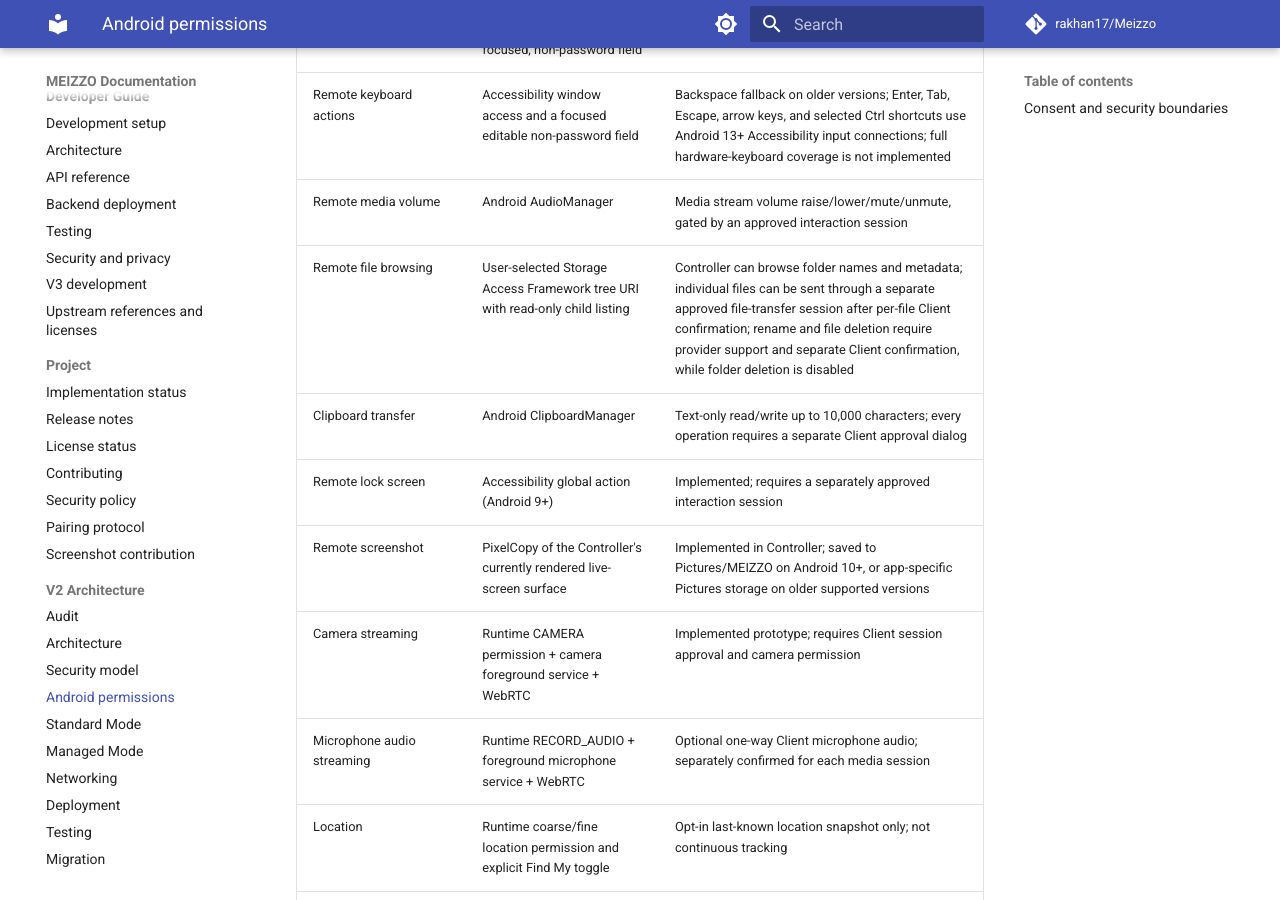
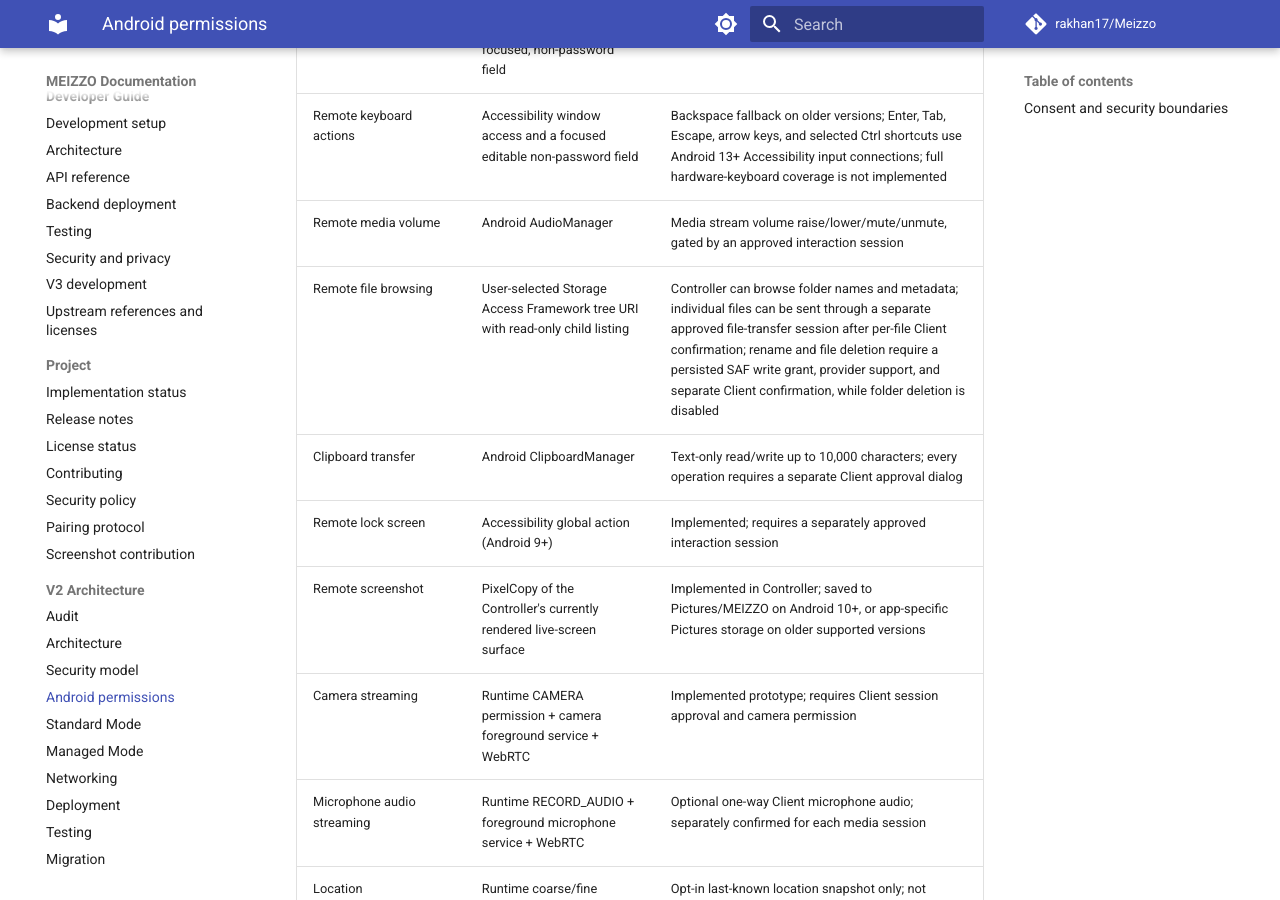
Before and after one commit to rakhan17/Meizzo, an MkDocs documentation site: the page built from docs/v2/android-permissions.md, in a window 1280 px wide and 900 px high, scrolled down 830 px. Built offline with MkDocs 1.6.1 and Material for MkDocs 9.7.7, drawn with Linux system fonts in a browser that asks for light colours; comment, search, counter and statistics services are not loaded.

Commit message:
Clarify write permission requirement for remote file operations

```diff
--- a/docs/v2/android-permissions.md
+++ b/docs/v2/android-permissions.md
@@ -15,7 +15,7 @@ physical-device and cross-network acceptance work listed in the v3 roadmap.
 | Remote text input | Accessibility window access and an editable, focused, non-password field | Appends up to 2,000 characters; custom editors may reject ACTION_SET_TEXT |
 | Remote keyboard actions | Accessibility window access and a focused editable non-password field | Backspace fallback on older versions; Enter, Tab, Escape, arrow keys, and selected Ctrl shortcuts use Android 13+ Accessibility input connections; full hardware-keyboard coverage is not implemented |
 | Remote media volume | Android AudioManager | Media stream volume raise/lower/mute/unmute, gated by an approved interaction session |
-| Remote file browsing | User-selected Storage Access Framework tree URI with read-only child listing | Controller can browse folder names and metadata; individual files can be sent through a separate approved file-transfer session after per-file Client confirmation; rename and file deletion require provider support and separate Client confirmation, while folder deletion is disabled |
+| Remote file browsing | User-selected Storage Access Framework tree URI with read-only child listing | Controller can browse folder names and metadata; individual files can be sent through a separate approved file-transfer session after per-file Client confirmation; rename and file deletion require a persisted SAF write grant, provider support, and separate Client confirmation, while folder deletion is disabled |
 | Clipboard transfer | Android ClipboardManager | Text-only read/write up to 10,000 characters; every operation requires a separate Client approval dialog |
 | Remote lock screen | Accessibility global action (Android 9+) | Implemented; requires a separately approved interaction session |
 | Remote screenshot | PixelCopy of the Controller's currently rendered live-screen surface | Implemented in Controller; saved to Pictures/MEIZZO on Android 10+, or app-specific Pictures storage on older supported versions |
```
